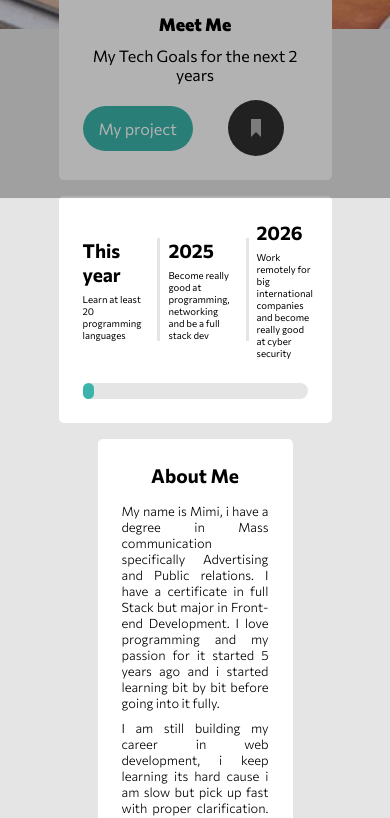
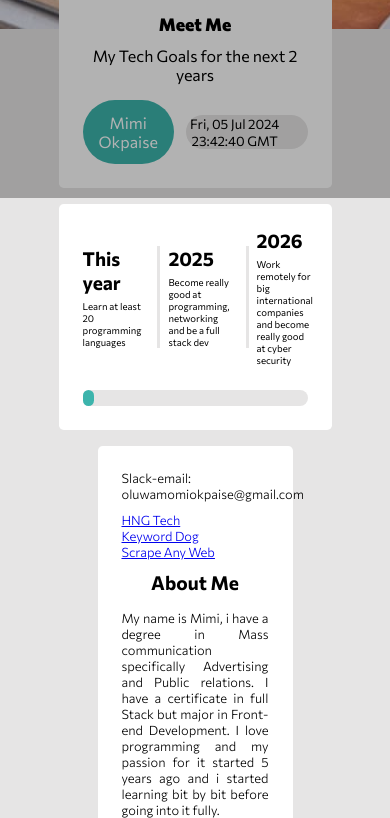
Before and after one commit to MiMoSa00/aboutMe, a plain HTML site: page index.html in a window 390 px wide. Shown: the part 646-1464 px from the top of the page. Drawn offline with Linux system fonts and the light colour scheme.

Commit message:
new changes

```diff
--- a/index.html
+++ b/index.html
@@ -33,11 +33,14 @@
 <body>
   <header class="header">
     <div>
-      <img src="./images/mine.jpg" class="logo">
+       <!-- Slack Profile Picture -->
+       <img src="./images/slackProfilePicture.jpg" alt="Slack Profile Picture" class="logo" data-testid="slackProfilePicture">
+
     </div>
     <div class="nav-wrapper">
       <span class="closemenu"><img src="./images/icon-close-menu.svg" alt=""></span>
       <ul>
+
         <li><a href="#">About</a></li>
         <li><a href="#">Discover</a></li>
         <li><a href="#">Get Started</a></li>
@@ -55,11 +58,21 @@
 
 
     <div class="content">
-      <p class="contain">My project</p>
+      <!-- Slack Display Name -->
+      <p data-testid="slackDisplayName" class="contain">Mimi Okpaise</p>
       <div class="bookmark_container">
         <img src="./images/icon-bookmark.svg" alt="">
 
         <p>Bookmark</p>
+        <br>
+
+        <!-- Current Time and Day in UTC -->
+        <small data-testid="currentTimeUTC">
+          <script>
+            const utcTime = new Date().toUTCString();
+            document.write(utcTime);
+          </script>
+        </small>
       </div>
     </div>
   </section>
@@ -83,16 +96,30 @@
     </div>
   </section>
   <section class="section_3">
+
+   <!-- Slack Email -->
+   <p class="email" data-testid="slackEmail">Slack-email: oluwamomiokpaise@gmail.com</p>
+      <!-- Links -->
+      <p>
+        <a href="http://hng.tech/learn" data-testid="hngLink">HNG Tech</a><br>
+        <a href="http://keyword.dog" data-testid="keywordLink">Keyword Dog</a><br>
+        <a href="http://scrapeanyweb.site" data-testid="scrapeanywebLink">Scrape Any Web</a>
+    </p>
     <h2>About Me</h2>
-    <p>My name is Mimi, i have a degree in Mass communication specifically Advertising and Public relations. I have a certificate in full Stack but major in Front-end Development. I love programming and my passion for it started 5 years ago and i started learning bit by bit before going into it fully.</p>
+    <p>My name is Mimi, i have a degree in Mass communication specifically Advertising and Public relations. I have a
+      certificate in full Stack but major in Front-end Development. I love programming and my passion for it started 5
+      years ago and i started learning bit by bit before going into it fully.</p>
 
-    <p> I am still building my career in web development, i keep learning its hard cause i am slow but pick up fast with proper clarification. So i am sticking to becoming extremely good at this, its not easy but then we keep pushing cause Nigeria isnt going well and if you don't work and strive hard you will suffer so yeah. </p>
+    <p> I am still building my career in web development, i keep learning its hard cause i am slow but pick up fast with
+      proper clarification. So i am sticking to becoming extremely good at this, its not easy but then we keep pushing
+      cause Nigeria isnt going well and if you don't work and strive hard you will suffer so yeah. </p>
     <div class="reward_wrapper">
       <div class="bamboo-wrapper">
         <h3>Programming Languages or Frameworks I am good at now</h3>
 
       </div>
-      <p class="about-description">Presently i am a react developer. I am good at reactjs and react native, html, css and javascript, tailwind, typescript, bootstrap and for backend python.
+      <p class="about-description">Presently i am a react developer. I am good at reactjs and react native, html, css
+        and javascript, tailwind, typescript, bootstrap and for backend python.
       </p>
       <div class="reward-left">
 
@@ -106,7 +133,8 @@
         <h3>What I do presently </h3>
 
       </div>
-      <p class="about-description"> I am a corper, for my ppa I work  as a Front-end developer, also looking to gain more experience from HNG so as to build my portfolio and my experience plus learn more and get a job</p>
+      <p class="about-description"> I am a corper, for my ppa I work as a Front-end developer, also looking to gain more
+        experience from HNG so as to build my portfolio and my experience plus learn more and get a job</p>
       <div class="reward-left">
 
 
@@ -120,7 +148,8 @@
 
       </div>
       <p class="about-description"> Working smart and hard to become really good at
-        programming and network and making loads of money, I would like to know what and how it feels like work and get paid for my hard and also get commended for my efforts.</p>
+        programming and network and making loads of money, I would like to know what and how it feels like work and get
+        paid for my hard and also get commended for my efforts.</p>
       <div class="reward-left disabled">
 
         <p>Almost there</p>
@@ -239,32 +268,7 @@
       </div>
     </div>
   </section>
-  <!-- Selection modal start -->
-  <!-- Selected pledge start -->
-  <!-- Selected pledge end -->
-  <!-- Selected pledge start -->
 
-  <!-- Selected pledge end -->
-
-
-
-
-
-
-  <!-- Selected pledge  start -->
-  <!-- Enter your pledge -->
-
-  <!-- Continue -->
-  <!-- Selected pledge end -->
-
-  <!-- Selection modal end -->
-
-  <!-- Success modal start -->
-
-
-
-
-  <!-- Success modal end -->
   <script src="apps.js"></script>
 </body>
 
--- a/stylish.css
+++ b/stylish.css
@@ -544,9 +544,13 @@ ul>li>a {
   ul>li>a {
     color: black;
   }
+  .bookmark_container{
+    margin-left: 12px;
+  }
 
-  .bookmark_container {
-    background: none;
+  .bookmark_container>img {
+    display: none;
+
   }
 
   .bookmark_container>p {
@@ -573,4 +577,7 @@ ul>li>a {
   .right {
     padding-left: .5rem;
   }
+  .section_3, .email{
+
+  }
 }
```
Also changed, not shown: images/slackProfilePicture.jpg (added).
